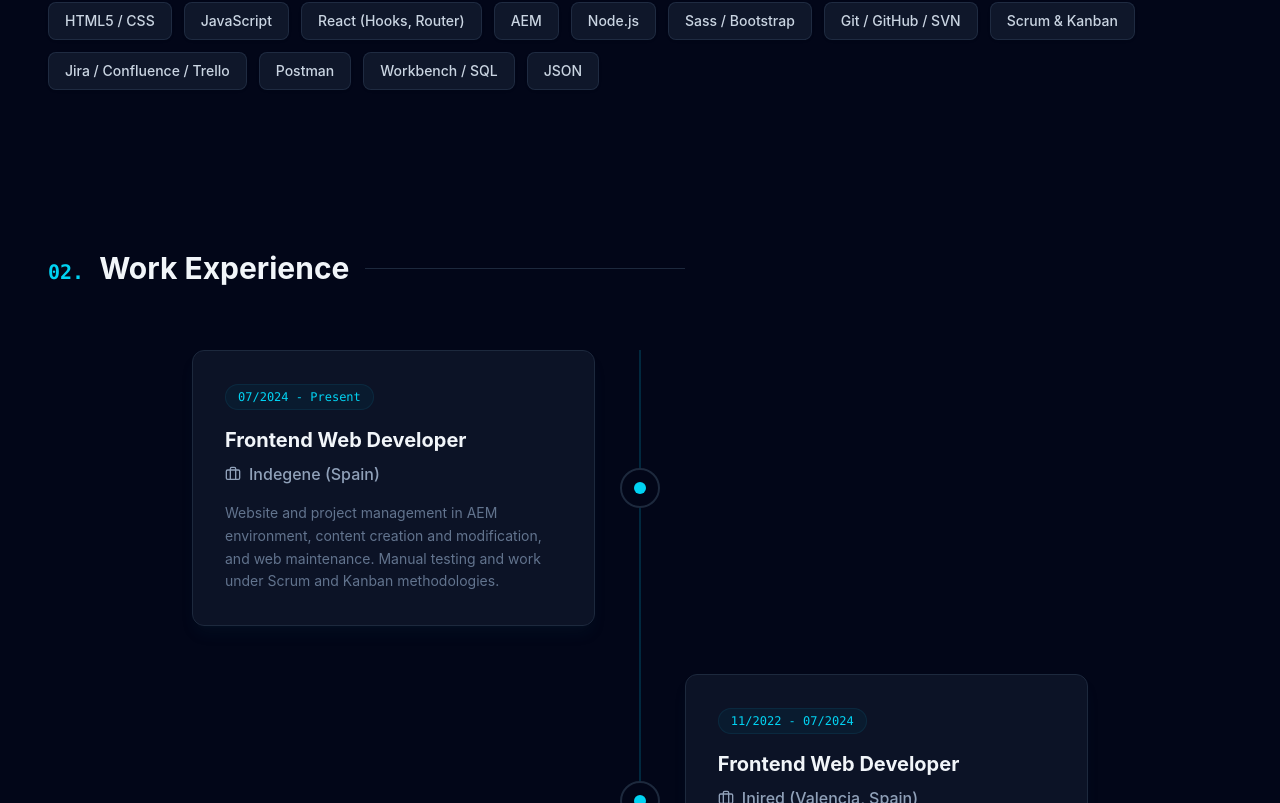
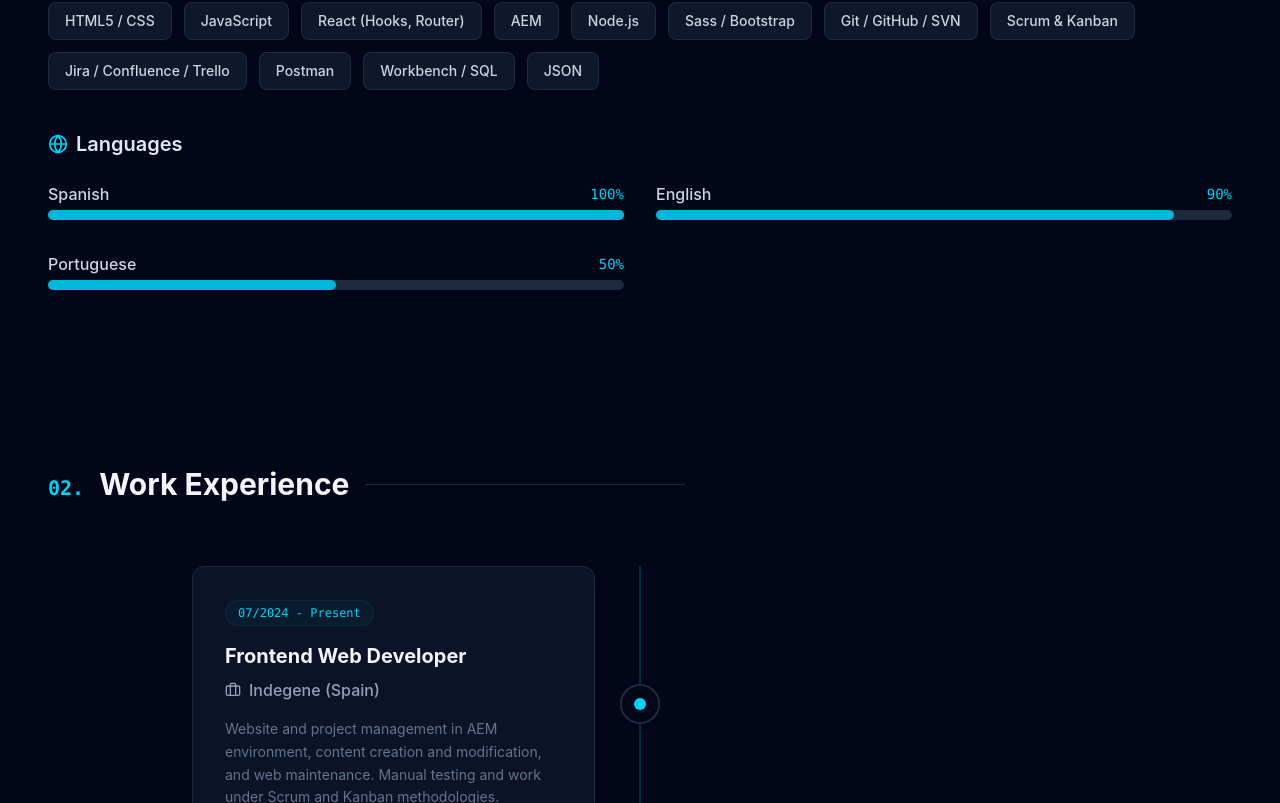
Before and after one commit to LuijoO/cv_protofolio_luis_hernandez, a React (Vite) app: page / in a window 1280 px wide. Shown: the part 1237-2040 px from the top of the page. Built offline with nearby package versions, Linux system fonts and the light colour scheme.

Commit message:
inclusion de idiomas en sobre mi /- ajuste previo

```diff
--- a/src/App.jsx
+++ b/src/App.jsx
@@ -170,6 +170,11 @@ const CV_DATA = {
         tags: ["JavaScript", "HTML/CSS", "PHP", "MySQL"],
         link: "#",
       }
+    ],
+    languages: [
+      { name: "Spanish", level: 100 },
+      { name: "English", level: 90 },
+      { name: "Portuguese", level: 50 }
     ]
   },
   es: {
@@ -319,6 +324,11 @@ const CV_DATA = {
         tags: ["JavaScript", "HTML/CSS", "PHP", "MySQL"],
         link: "#",
       }
+    ],
+    languages: [
+      { name: "Español", level: 100 },
+      { name: "Inglés", level: 90 },
+      { name: "Portugués", level: 50 }
     ]
   }
 };
@@ -330,7 +340,7 @@ const UI_TEXT = {
   en: {
     nav: { home: 'Home', about: 'About', experience: 'Experience', education: 'Education', projects: 'Projects' },
     hero: { greeting: 'Hi, my name is', rolePrefix: 'I am a ' },
-    sections: { about: 'About Me', skills: 'Technologies & Tools', experience: 'Work Experience', education: 'Education', projects: 'Featured Projects' },
+    sections: { about: 'About Me', skills: 'Technologies & Tools', experience: 'Work Experience', education: 'Education', projects: 'Featured Projects', languages: 'Languages' },
     project: { details: 'View project details', about: 'About the project', visit: 'Visit Project' },
     downloadCV: 'Download my CV',
     footer: { built: 'Designed & Built with React & Tailwind CSS', rights: 'All rights reserved.' }
@@ -338,7 +348,7 @@ const UI_TEXT = {
   es: {
     nav: { home: 'Inicio', about: 'Sobre mí', experience: 'Experiencia', education: 'Educación', projects: 'Proyectos' },
     hero: { greeting: 'Hola, mi nombre es', rolePrefix: 'Soy ' },
-    sections: { about: 'Sobre Mí', skills: 'Tecnologías y Herramientas', experience: 'Experiencia Laboral', education: 'Formación Académica', projects: 'Proyectos Destacados' },
+    sections: { about: 'Sobre Mí', skills: 'Tecnologías y Herramientas', experience: 'Experiencia Laboral', education: 'Formación Académica', projects: 'Proyectos Destacados', languages: 'Idiomas' },
     project: { details: 'Ver detalles del proyecto', about: 'Acerca del proyecto', visit: 'Visitar Proyecto' },
     downloadCV: 'Descarga mi CV',
     footer: { built: 'Diseñado y construido con React & Tailwind CSS', rights: 'Todos los derechos reservados.' }
@@ -390,8 +400,7 @@ const Typewriter = ({ text, delay = 100, eraseDelay = 50, pauseTime = 2000 }) =>
 
   return (
     <span className="inline-block">
-      {currentText}
-      <span className="animate-pulse border-r-2 border-cyan-400 ml-1 h-6 inline-block align-middle"></span>
+      {currentText}<span className="animate-pulse border-r-2 border-amber-500 dark:border-cyan-400 ml-1 h-6 inline-block align-middle"></span>
     </span>
   );
 };
@@ -500,6 +509,66 @@ const ProjectModal = ({ project, onClose, language }) => {
   );
 };
 
+// NEW LanguageProgressBar component
+const LanguageProgressBar = ({ name, level, delay = 0 }) => {
+  const [currentLevel, setCurrentLevel] = useState(0);
+  const barRef = useRef(null);
+  const [isVisible, setIsVisible] = useState(false);
+
+  useEffect(() => {
+    const observer = new IntersectionObserver(
+      (entries) => {
+        entries.forEach((entry) => {
+          if (entry.isIntersecting) {
+            setIsVisible(true);
+            // No unobserve here, so it can re-trigger if it goes out and comes back
+          } else {
+            setIsVisible(false); // Reset when out of view
+          }
+        });
+      },
+      { threshold: 0.5 } // Trigger when 50% of the component is visible
+    );
+
+    const currentRef = barRef.current;
+    if (currentRef) {
+      observer.observe(currentRef);
+    }
+
+    return () => {
+      if (currentRef) {
+        observer.unobserve(currentRef);
+      }
+    };
+  }, []);
+
+  useEffect(() => {
+    if (isVisible) {
+      const timer = setTimeout(() => {
+        setCurrentLevel(level);
+      }, delay); // Apply delay before starting animation
+      return () => clearTimeout(timer);
+    } else {
+      setCurrentLevel(0); // Reset level if it goes out of view and comes back, to re-trigger animation
+    }
+  }, [isVisible, level, delay]);
+
+  return (
+    <div ref={barRef} className="mb-4">
+      <div className="flex justify-between items-center mb-1">
+        <span className="text-blue-900 dark:text-slate-300 font-medium">{name}</span>
+        <span className="text-blue-800 dark:text-cyan-400 text-sm font-mono">{level}%</span>
+      </div>
+      <div className="w-full bg-amber-100 dark:bg-slate-800 rounded-full h-2.5">
+        <div
+          className="bg-amber-500 dark:bg-cyan-500 h-2.5 rounded-full transition-all duration-1000 ease-out"
+          style={{ width: `${currentLevel}%` }}
+        ></div>
+      </div>
+    </div>
+  );
+};
+
 // ==========================================
 // 🚀 COMPONENTE PRINCIPAL (APP)
 // ==========================================
@@ -596,7 +665,7 @@ export default function App() {
             {data.personal.name.split(' ')[0]}<span className="text-blue-900 dark:text-slate-200">.dev</span>
           </div>
 
-          <div className="flex items-center gap-4 md:gap-6">
+          <div className="flex items-center gap-4 md:gap-6"> {/* Adjusted gap for better spacing */}
             {/* 🌙/☀️ SWITCH DE TEMA */}
             <button
               onClick={() => setTheme(theme === 'dark' ? 'light' : 'dark')}
@@ -621,7 +690,7 @@ export default function App() {
             {/* 🇬🇧/🇪🇸 SWITCH DE IDIOMA */}
             <button
               onClick={() => setLanguage(language === 'en' ? 'es' : 'en')}
-              className="relative w-14 h-7 flex items-center bg-white dark:bg-slate-900 rounded-full p-1 cursor-pointer border border-amber-300 dark:border-slate-700 hover:border-blue-400 dark:hover:border-cyan-800 transition-all shadow-inner"
+              className="relative w-14 h-7 flex items-center bg-white dark:bg-slate-900 rounded-full p-1 cursor-pointer border border-amber-300 dark:border-slate-700 hover:border-blue-400 dark:hover:border-cyan-800 transition-all shadow-inner ml-2"
               aria-label="Toggle Language"
             >
               <div className="w-full flex justify-between px-1.5 text-[10px] font-bold text-slate-400 z-0">
@@ -683,7 +752,7 @@ export default function App() {
 
           <button
             onClick={() => scrollTo('about')}
-            className="animate-bounce p-2 rounded-full border border-amber-300 dark:border-slate-700 text-slate-500 dark:text-slate-400 hover:text-blue-600 dark:hover:text-cyan-400 hover:border-blue-400 dark:hover:border-cyan-400 transition-colors"
+            className="animate-bounce p-2 rounded-full border border-amber-300 dark:border-slate-700 text-slate-500 dark:text-slate-400 hover:text-blue-600 dark:hover:text-cyan-400 hover:border-blue-400 dark:hover:border-cyan-400 transition-colors mt-10"
           >
             <ChevronDown className="w-6 h-6" />
           </button>
@@ -718,6 +787,23 @@ export default function App() {
                     >
                       {skill}
                     </span>
+                  ))}
+                </div>
+              </div>
+
+              {/* 🗣️ SECCIÓN: IDIOMAS */} {/* NEW SECTION */}
+              <div className="mt-10">
+                <h4 className="text-xl font-semibold text-blue-950 dark:text-slate-200 mb-6 flex items-center gap-2">
+                  <Globe className="w-5 h-5 text-amber-500 dark:text-cyan-400" /> {t.sections.languages}
+                </h4>
+                <div className="grid grid-cols-1 md:grid-cols-2 gap-x-8 gap-y-4">
+                  {data.languages.map((lang, index) => (
+                    <LanguageProgressBar
+                      key={lang.name} // Use name as key for uniqueness
+                      name={lang.name}
+                      level={lang.level}
+                      delay={index * 200} // Stagger animation
+                    />
                   ))}
                 </div>
               </div>
```
